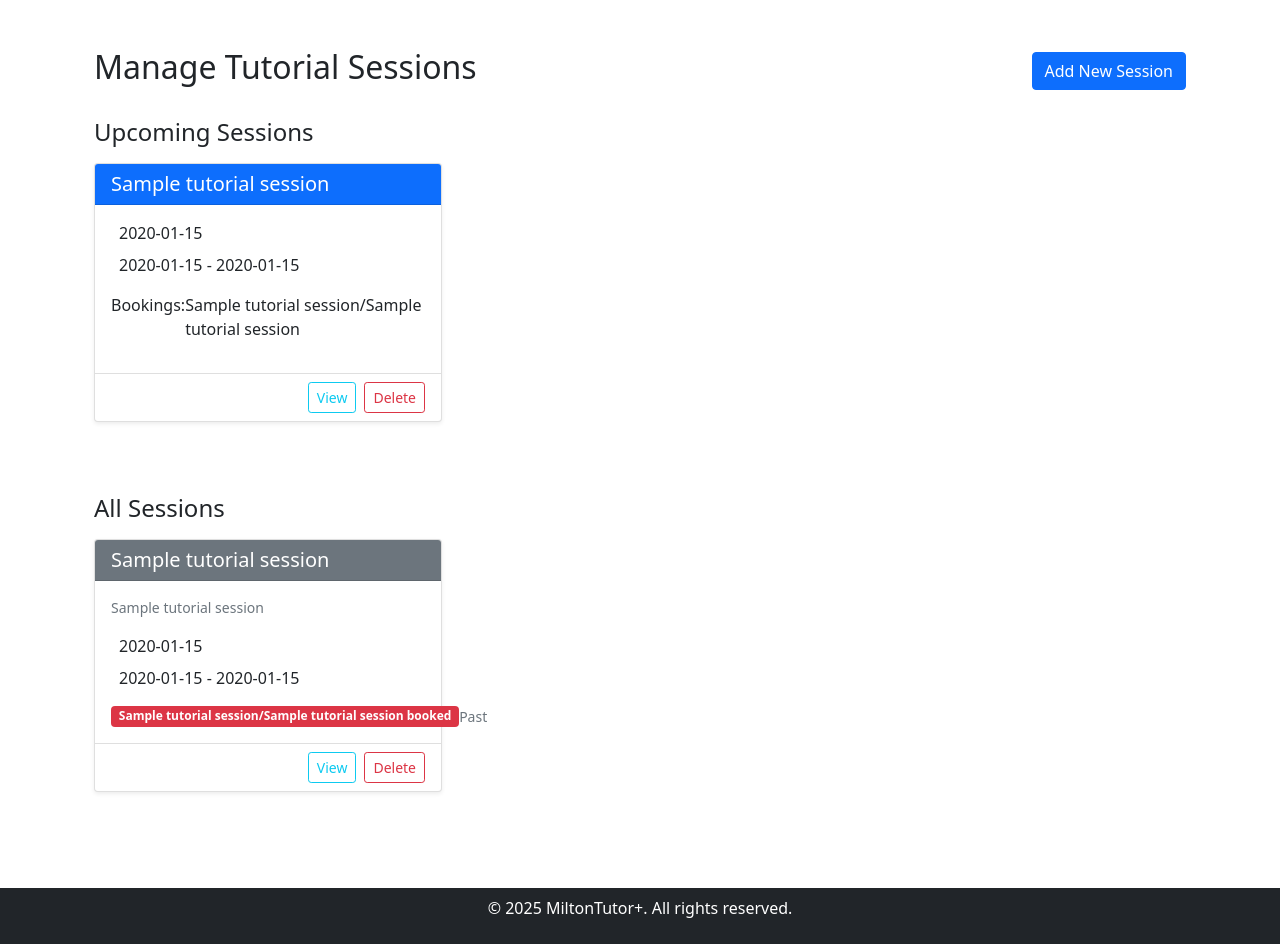
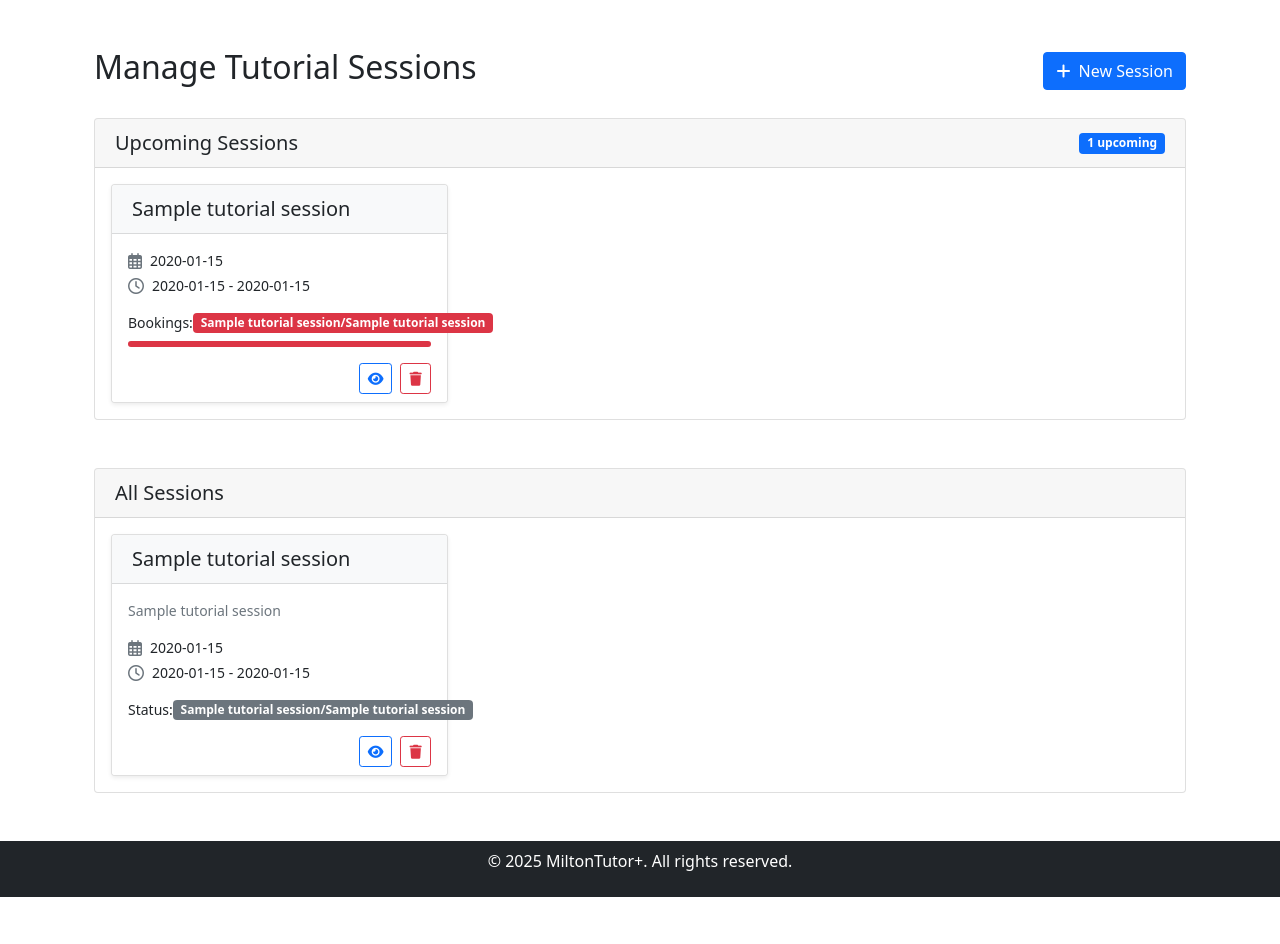
Before and after one commit to Kummirai/school, a Flask app: page /admin/sessions in a window 1280 px wide. Shown: the part 62-1006 px from the top of the page. After the commit the page ends 959 px from the top, so only its background shows below. Run offline with Flask 3, Linux system fonts and the light colour scheme; the visitor is signed in with stand-in values (Sample User, id 1); a database or web service that is not in the repository returns one stand-in record (values such as "Sample title"); some libraries are stand-ins or nearby versions.

Commit message:
Refactor session management display: update card layout for upcoming and all sessions; enhance styling and responsiveness.

```diff
--- a/templates/admin/sessions.html
+++ b/templates/admin/sessions.html
@@ -5,54 +5,56 @@
     <div class="d-flex justify-content-between align-items-center mb-4">
         <h2>Manage Tutorial Sessions</h2>
         <a href="{{ url_for('add_session') }}" class="btn btn-primary">
-            <i class="fas fa-plus"></i> Add New Session
+            <i class="fas fa-plus me-1"></i> New Session
         </a>
     </div>
 
-    <!-- Upcoming Sessions Section -->
-    <div class="mb-5">
-        <h3 class="h4 mb-3">Upcoming Sessions</h3>
+    <!-- Upcoming Sessions Cards -->
+    <div class="card mb-5">
+        <div class="card-header d-flex justify-content-between align-items-center">
+            <h3 class="h5 mb-0">Upcoming Sessions</h3>
+            <span class="badge bg-primary">{{ upcoming_sessions|length }} upcoming</span>
+        </div>
+        <div class="card-body">
             {% if upcoming_sessions %}
-        <div class="row">
+            <div class="row row-cols-1 row-cols-md-2 row-cols-lg-3 g-4">
                 {% for session in upcoming_sessions %}
-            <div class="col-md-6 col-lg-4 mb-4">
+                <div class="col">
                     <div class="card h-100 shadow-sm">
-                    <div class="card-header bg-primary text-white">
-                        <h5 class="mb-0">{{ session[1] }}</h5>
+                        <div class="card-header bg-light">
+                            <h5 class="card-title mb-0">{{ session[1] }}</h5>
                         </div>
                         <div class="card-body">
                             <div class="mb-3">
-                            <div class="d-flex align-items-center mb-2">
-                                <i class="far fa-calendar-alt me-2"></i>
-                                <span>{{ session[2].strftime('%a, %b %d, %Y') }}</span>
+                                <div class="d-flex align-items-center mb-1">
+                                    <i class="far fa-calendar-alt text-muted me-2"></i>
+                                    <small>{{ session[2].strftime('%a, %b %d') }}</small>
                                 </div>
                                 <div class="d-flex align-items-center">
-                                <i class="far fa-clock me-2"></i>
-                                <span>{{ session[2].strftime('%I:%M %p') }} - {{ session[3].strftime('%I:%M %p')
-                                    }}</span>
+                                    <i class="far fa-clock text-muted me-2"></i>
+                                    <small>{{ session[2].strftime('%I:%M %p') }} - {{ session[3].strftime('%I:%M %p')
+                                        }}</small>
                                 </div>
                             </div>
-
-                        <div class="mb-3">
-                            <div class="d-flex justify-content-between mb-1">
-                                <span>Bookings:</span>
-                                <span>{{ session[4] }}/{{ session[5] }}</span>
+                            <div class="d-flex justify-content-between align-items-center">
+                                <span class="small">Bookings:</span>
+                                <span class="badge bg-{{ 'success' if session[4] < session[5] else 'danger' }}">
+                                    {{ session[4] }}/{{ session[5] }}
+                                </span>
                             </div>
-                            <!-- <div class="progress" style="height: 8px;">
+                            <div class="progress mt-2" style="height: 6px;">
                                 <div class="progress-bar bg-{{ 'success' if session[4] < session[5] else 'danger' }}"
-                                    role="progressbar" style="width: {{ (session[4]/session[5])*100 }}%">
-                                </div>
-                            </div> -->
+                                    style="width: {{ (session[4]/session[5])*100 }}%"></div>
                             </div>
                         </div>
-                    <div class="card-footer bg-transparent">
+                        <div class="card-footer bg-white border-0 pt-0">
                             <div class="d-flex justify-content-end">
-                            <a href="#" class="btn btn-sm btn-outline-info me-2">
-                                <i class="fas fa-eye"></i> View
+                                <a href="#" class="btn btn-sm btn-outline-primary me-2">
+                                    <i class="fas fa-eye"></i>
                                 </a>
                                 <a href="{{ url_for('delete_session', session_id=session[0]) }}"
                                     class="btn btn-sm btn-outline-danger">
-                                <i class="fas fa-trash"></i> Delete
+                                    <i class="fas fa-trash"></i>
                                 </a>
                             </div>
                         </div>
@@ -61,60 +63,55 @@
                 {% endfor %}
             </div>
             {% else %}
-        <div class="alert alert-info">No upcoming sessions found</div>
+            <div class="alert alert-info mb-0">No upcoming sessions found</div>
             {% endif %}
-    </div>
-
-    <!-- All Sessions Section -->
-    <div class="mb-4">
-        <h3 class="h4 mb-3">All Sessions</h3>
-        {% if sessions %}
-        <div class="row">
-            {% for session in sessions %}
-            <div class="col-md-6 col-lg-4 mb-4">
-                <div class="card h-100 shadow-sm">
-                    <div
-                        class="card-header {{ 'bg-primary text-white' if session[6] < session[5] else 'bg-secondary text-white' }}">
-                        <h5 class="mb-0">{{ session[1] }}</h5>
-                    </div>
-                    <div class="card-body">
-                        <p class="card-text text-muted small mb-3">
-                            {{ session[2] or 'No description provided' }}
-                        </p>
-
-                        <div class="mb-3">
-                            <div class="d-flex align-items-center mb-2">
-                                <i class="far fa-calendar-alt me-2"></i>
-                                <span>{{ session[3].strftime('%b %d, %Y') }}</span>
-                            </div>
-                            <div class="d-flex align-items-center">
-                                <i class="far fa-clock me-2"></i>
-                                <span>{{ session[3].strftime('%I:%M %p') }} - {{ session[4].strftime('%I:%M %p')
-                                    }}</span>
         </div>
     </div>
 
-                        <div class="d-flex justify-content-between align-items-center">
-                            <span class="badge bg-{{ 'success' if session[6] < session[5] else 'danger' }}">
-                                {{ session[6] }}/{{ session[5] }} booked
-                            </span>
-                            <small class="text-muted">
-                                {% if session[3] > now %}
-                                <i class="fas fa-circle text-success"></i> Upcoming
-                                {% else %}
-                                <i class="fas fa-circle text-secondary"></i> Past
+    <!-- All Sessions Cards -->
+    <div class="card">
+        <div class="card-header">
+            <h3 class="h5 mb-0">All Sessions</h3>
+        </div>
+        <div class="card-body">
+            {% if sessions %}
+            <div class="row row-cols-1 row-cols-md-2 row-cols-lg-3 g-4">
+                {% for session in sessions %}
+                <div class="col">
+                    <div class="card h-100 shadow-sm">
+                        <div class="card-header bg-light">
+                            <h5 class="card-title mb-0">{{ session[1] }}</h5>
+                        </div>
+                        <div class="card-body">
+                            {% if session[2] %}
+                            <p class="card-text small text-muted mb-3">{{ session[2]|truncate(100) }}</p>
                             {% endif %}
-                            </small>
+                            <div class="mb-3">
+                                <div class="d-flex align-items-center mb-1">
+                                    <i class="far fa-calendar-alt text-muted me-2"></i>
+                                    <small>{{ session[3].strftime('%b %d, %Y') }}</small>
+                                </div>
+                                <div class="d-flex align-items-center">
+                                    <i class="far fa-clock text-muted me-2"></i>
+                                    <small>{{ session[3].strftime('%I:%M %p') }} - {{ session[4].strftime('%I:%M %p')
+                                        }}</small>
                                 </div>
                             </div>
-                    <div class="card-footer bg-transparent">
+                            <div class="d-flex justify-content-between align-items-center">
+                                <span class="small">Status:</span>
+                                <span class="badge bg-{{ 'success' if session[6] < session[5] else 'secondary' }}">
+                                    {{ session[6] }}/{{ session[5] }}
+                                </span>
+                            </div>
+                        </div>
+                        <div class="card-footer bg-white border-0 pt-0">
                             <div class="d-flex justify-content-end">
-                            <a href="#" class="btn btn-sm btn-outline-info me-2">
-                                <i class="fas fa-eye"></i> View
+                                <a href="#" class="btn btn-sm btn-outline-primary me-2">
+                                    <i class="fas fa-eye"></i>
                                 </a>
                                 <a href="{{ url_for('delete_session', session_id=session[0]) }}"
                                     class="btn btn-sm btn-outline-danger">
-                                <i class="fas fa-trash"></i> Delete
+                                    <i class="fas fa-trash"></i>
                                 </a>
                             </div>
                         </div>
@@ -123,22 +120,34 @@
                 {% endfor %}
             </div>
             {% else %}
-        <div class="alert alert-info">No sessions found</div>
+            <div class="alert alert-info mb-0">No sessions found</div>
             {% endif %}
+        </div>
     </div>
 </div>
 
 <style>
     .card {
-        transition: transform 0.2s ease-in-out;
+        transition: transform 0.2s;
     }
 
     .card:hover {
-        transform: translateY(-5px);
+        transform: translateY(-3px);
     }
 
     .progress {
-        background-color: #e9ecef;
+        background-color: #f0f0f0;
+    }
+
+    .card-header {
+        padding: 0.75rem 1.25rem;
+    }
+
+    @media (max-width: 767.98px) {
+        .btn-sm {
+            padding: 0.25rem 0.5rem;
+            font-size: 0.75rem;
+        }
     }
 </style>
 {% endblock %}
--- a/templates/base.html
+++ b/templates/base.html
@@ -8,6 +8,9 @@
     <link rel="stylesheet" href="{{ url_for('static', filename='css/style.css') }}">
     <link href="https://cdn.jsdelivr.net/npm/bootstrap@5.1.0/dist/css/bootstrap.min.css" rel="stylesheet">
     <link href="https://cdn.jsdelivr.net/npm/bootstrap-icons@1.10.5/font/bootstrap-icons.css" rel="stylesheet">
+    <link rel="stylesheet" href="https://cdnjs.cloudflare.com/ajax/libs/font-awesome/6.4.0/css/all.min.css"
+        integrity="sha512-iecdLmaskl7CVkqkXNQ/ZH/XLlvWZOJyj7Yy7tcenmpD1ypASozpmT/E0iPtmFIB46ZmdtAc9eNBvH0H/ZpiBw=="
+        crossorigin="anonymous" referrerpolicy="no-referrer" />
 </head>
 
 <body class="d-flex flex-column min-vh-100">
```
Lines whose indentation alone changed are shown as unchanged.
